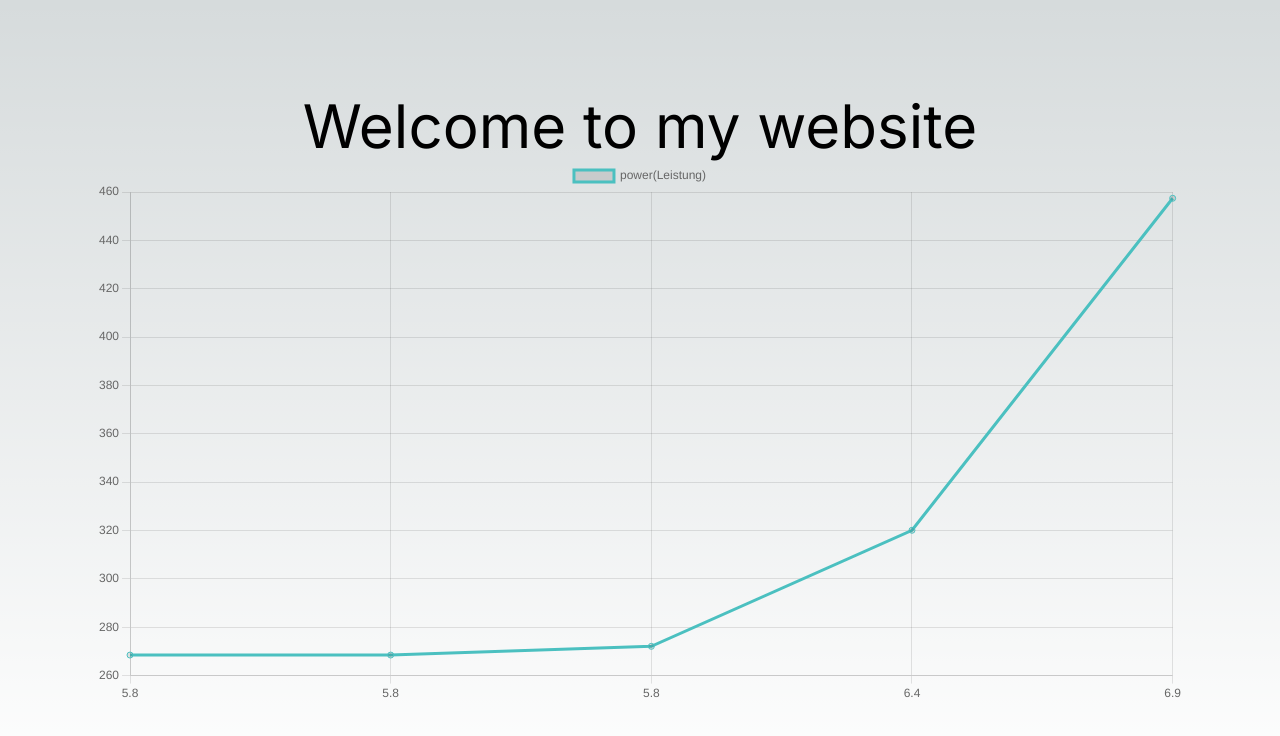
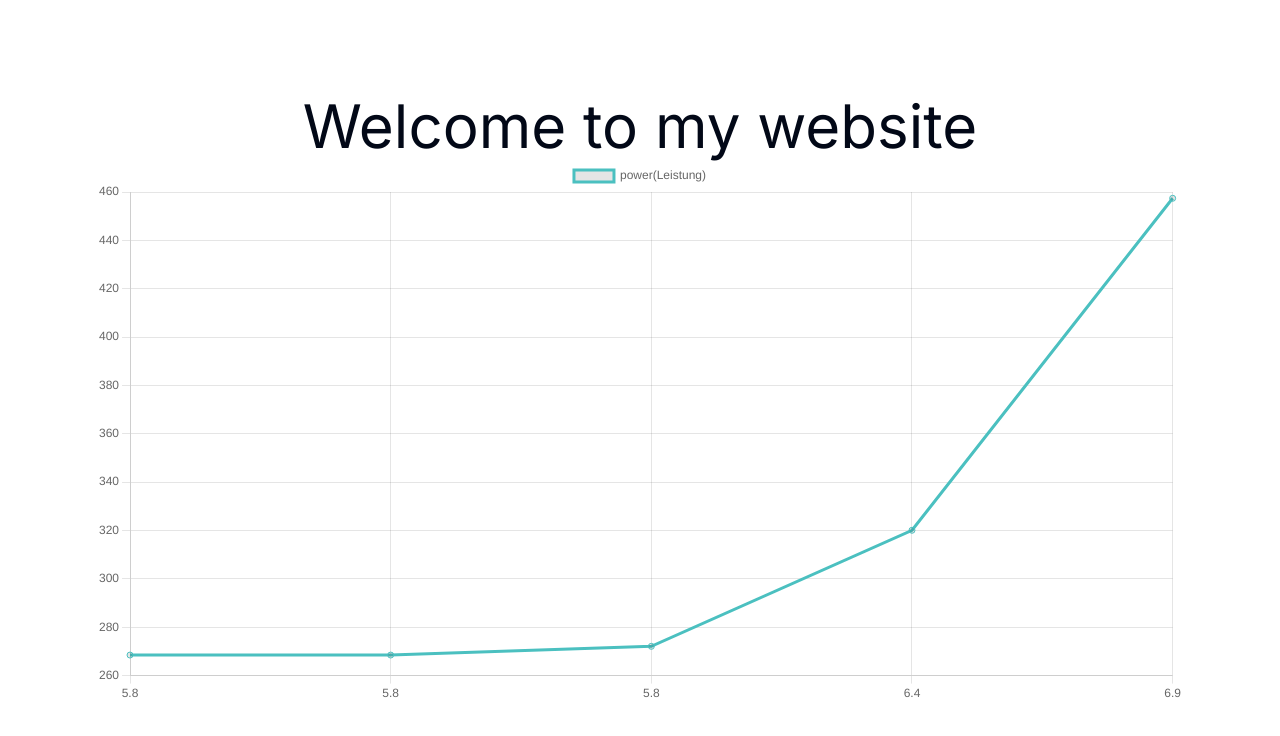
Before and after one commit to takahiromitsui/turbine, a Next.js app in the folder frontend/: page / in a window 1280 px wide. Shown: the top 736 px of the page. Built offline with nearby package versions, Linux system fonts and the light colour scheme.

Commit message:
chore: add schadcn

```diff
--- a/frontend/src/app/globals.css
+++ b/frontend/src/app/globals.css
@@ -2,32 +2,75 @@
   @tailwind components;
   @tailwind utilities;
 
+  @layer base {
     :root {
-  --foreground-rgb: 0, 0, 0;
-  --background-start-rgb: 214, 219, 220;
-  --background-end-rgb: 255, 255, 255;
+      --background: 0 0% 100%;
+      --foreground: 222.2 84% 4.9%;
+
+      --card: 0 0% 100%;
+      --card-foreground: 222.2 84% 4.9%;
+
+      --popover: 0 0% 100%;
+      --popover-foreground: 222.2 84% 4.9%;
+
+      --primary: 222.2 47.4% 11.2%;
+      --primary-foreground: 210 40% 98%;
+
+      --secondary: 210 40% 96.1%;
+      --secondary-foreground: 222.2 47.4% 11.2%;
+
+      --muted: 210 40% 96.1%;
+      --muted-foreground: 215.4 16.3% 46.9%;
+
+      --accent: 210 40% 96.1%;
+      --accent-foreground: 222.2 47.4% 11.2%;
+
+      --destructive: 0 84.2% 60.2%;
+      --destructive-foreground: 210 40% 98%;
+
+      --border: 214.3 31.8% 91.4%;
+      --input: 214.3 31.8% 91.4%;
+      --ring: 222.2 84% 4.9%;
+
+      --radius: 0.5rem;
     }
 
-/* @media (prefers-color-scheme: dark) {
-  :root {
-    --foreground-rgb: 255, 255, 255;
-    --background-start-rgb: 0, 0, 0;
-    --background-end-rgb: 0, 0, 0;
+    .dark {
+      --background: 222.2 84% 4.9%;
+      --foreground: 210 40% 98%;
+
+      --card: 222.2 84% 4.9%;
+      --card-foreground: 210 40% 98%;
+
+      --popover: 222.2 84% 4.9%;
+      --popover-foreground: 210 40% 98%;
+
+      --primary: 210 40% 98%;
+      --primary-foreground: 222.2 47.4% 11.2%;
+
+      --secondary: 217.2 32.6% 17.5%;
+      --secondary-foreground: 210 40% 98%;
+
+      --muted: 217.2 32.6% 17.5%;
+      --muted-foreground: 215 20.2% 65.1%;
+
+      --accent: 217.2 32.6% 17.5%;
+      --accent-foreground: 210 40% 98%;
+
+      --destructive: 0 62.8% 30.6%;
+      --destructive-foreground: 210 40% 98%;
+
+      --border: 217.2 32.6% 17.5%;
+      --input: 217.2 32.6% 17.5%;
+      --ring: 212.7 26.8% 83.9%;
     }
-} */
-
-body {
-  color: rgb(var(--foreground-rgb));
-  background: linear-gradient(
-      to bottom,
-      transparent,
-      rgb(var(--background-end-rgb))
-    )
-    rgb(var(--background-start-rgb));
   }
 
-@layer utilities {
-  .text-balance {
-    text-wrap: balance;
+  @layer base {
+    * {
+      @apply border-border;
+    }
+    body {
+      @apply bg-background text-foreground;
     }
   }
--- /dev/null
+++ b/frontend/src/lib/utils.ts
@@ -0,0 +1,6 @@
+import { type ClassValue, clsx } from "clsx"
+import { twMerge } from "tailwind-merge"
+
+export function cn(...inputs: ClassValue[]) {
+  return twMerge(clsx(inputs))
+}
--- a/frontend/tailwind.config.ts
+++ b/frontend/tailwind.config.ts
@@ -1,20 +1,80 @@
-import type { Config } from "tailwindcss";
+import type { Config } from "tailwindcss"
 
-const config: Config = {
+const config = {
+  darkMode: ["class"],
   content: [
-    "./src/pages/**/*.{js,ts,jsx,tsx,mdx}",
-    "./src/components/**/*.{js,ts,jsx,tsx,mdx}",
-    "./src/app/**/*.{js,ts,jsx,tsx,mdx}",
-  ],
+    './pages/**/*.{ts,tsx}',
+    './components/**/*.{ts,tsx}',
+    './app/**/*.{ts,tsx}',
+    './src/**/*.{ts,tsx}',
+	],
+  prefix: "",
   theme: {
+    container: {
+      center: true,
+      padding: "2rem",
+      screens: {
+        "2xl": "1400px",
+      },
+    },
     extend: {
-      backgroundImage: {
-        "gradient-radial": "radial-gradient(var(--tw-gradient-stops))",
-        "gradient-conic":
-          "conic-gradient(from 180deg at 50% 50%, var(--tw-gradient-stops))",
+      colors: {
+        border: "hsl(var(--border))",
+        input: "hsl(var(--input))",
+        ring: "hsl(var(--ring))",
+        background: "hsl(var(--background))",
+        foreground: "hsl(var(--foreground))",
+        primary: {
+          DEFAULT: "hsl(var(--primary))",
+          foreground: "hsl(var(--primary-foreground))",
+        },
+        secondary: {
+          DEFAULT: "hsl(var(--secondary))",
+          foreground: "hsl(var(--secondary-foreground))",
+        },
+        destructive: {
+          DEFAULT: "hsl(var(--destructive))",
+          foreground: "hsl(var(--destructive-foreground))",
+        },
+        muted: {
+          DEFAULT: "hsl(var(--muted))",
+          foreground: "hsl(var(--muted-foreground))",
+        },
+        accent: {
+          DEFAULT: "hsl(var(--accent))",
+          foreground: "hsl(var(--accent-foreground))",
+        },
+        popover: {
+          DEFAULT: "hsl(var(--popover))",
+          foreground: "hsl(var(--popover-foreground))",
+        },
+        card: {
+          DEFAULT: "hsl(var(--card))",
+          foreground: "hsl(var(--card-foreground))",
+        },
+      },
+      borderRadius: {
+        lg: "var(--radius)",
+        md: "calc(var(--radius) - 2px)",
+        sm: "calc(var(--radius) - 4px)",
+      },
+      keyframes: {
+        "accordion-down": {
+          from: { height: "0" },
+          to: { height: "var(--radix-accordion-content-height)" },
+        },
+        "accordion-up": {
+          from: { height: "var(--radix-accordion-content-height)" },
+          to: { height: "0" },
+        },
+      },
+      animation: {
+        "accordion-down": "accordion-down 0.2s ease-out",
+        "accordion-up": "accordion-up 0.2s ease-out",
       },
     },
   },
-  plugins: [],
-};
-export default config;
+  plugins: [require("tailwindcss-animate")],
+} satisfies Config
+
+export default config
```
Also changed, not shown: frontend/package.json (+10 -1 lines), frontend/components.json (added), 1 other file (tests, documents, lock files or other folders). Lines whose indentation alone changed are shown as unchanged.
